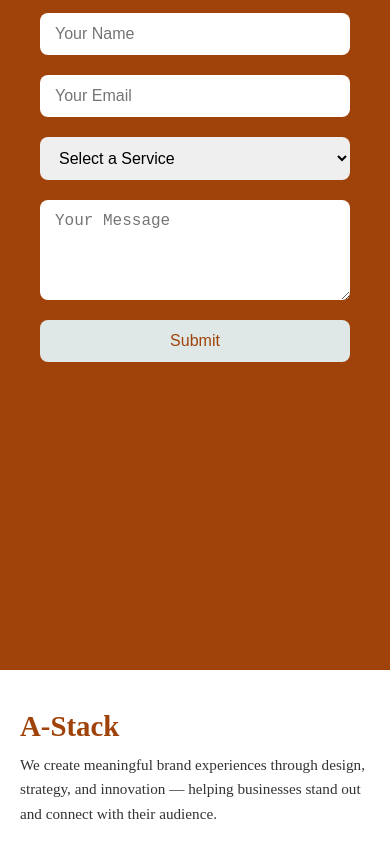
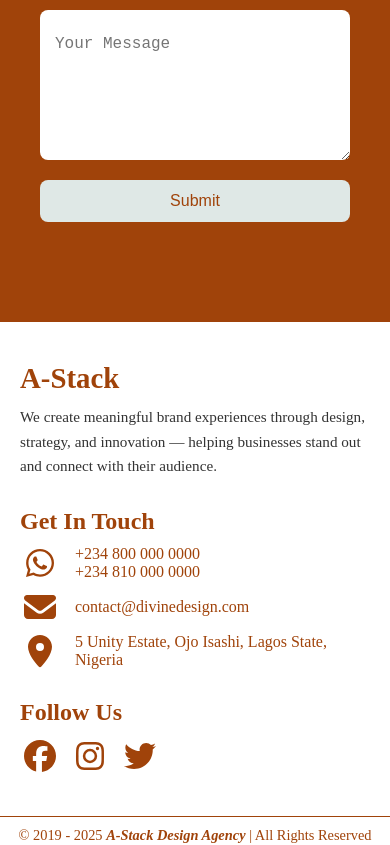
Before and after one commit to developer866/learn_Landing_page, a React (Vite) app: page / in a window 390 px wide. Shown: the part 5300-6145 px from the top of the page. Built offline with nearby package versions, Linux system fonts and the light colour scheme.

Commit message:
Update Footer component copyright text and adjust BookService and layout styles for improved responsiveness

```diff
--- a/src/Components/Footer.jsx
+++ b/src/Components/Footer.jsx
@@ -97,7 +97,7 @@ function Footer() {
       </section>
 
       <div className="footer-right">
-        <p>© 2019 - 2025 Divine Design Agency | All Rights Reserved</p>
+        <p>© 2019 - 2025  <b> <em>A-Stack Design Agency </em></b>| All Rights Reserved</p>
       </div>
     </footer>
   );
--- a/src/Pages/BookService.css
+++ b/src/Pages/BookService.css
@@ -1,7 +1,7 @@
 .book-page {
   background: #a0430a;
   color: #dfe8e6;
-  min-height: 90vh;
+  min-height: 70vh;
   padding: 40px 20px;
   text-align: center;
 }
@@ -19,14 +19,19 @@
   display: flex;
   flex-direction: column;
   gap: 20px;
-  max-width: 500px;
   margin: auto;
 }
 
+@media (min-width: 768px) {
+  .book-form {
+    max-width: 50%;
+  }
+}
 .book-form input,
 .book-form select,
 .book-form textarea {
-  padding: 12px 15px;
+
+  padding: 25px 15px;
   border-radius: 8px;
   border: none;
   font-size: 1rem;
@@ -34,7 +39,7 @@
 
 .book-form textarea {
   resize: vertical;
-  min-height: 100px;
+  min-height: 150px;
 }
 
 .book-form button {
--- a/src/Pages/layout.css
+++ b/src/Pages/layout.css
@@ -275,8 +275,11 @@
   text-align: center;
   margin: auto;
 }
-.about-section{
-padding: 40px;
-  background: #a0430a;
-  margin: auto;
+
+@media (min-width: 768px) {
+  .about-section {
+    padding: 40px;
+    background: #a0430a;
+    margin: auto;
+  }
 }
```
